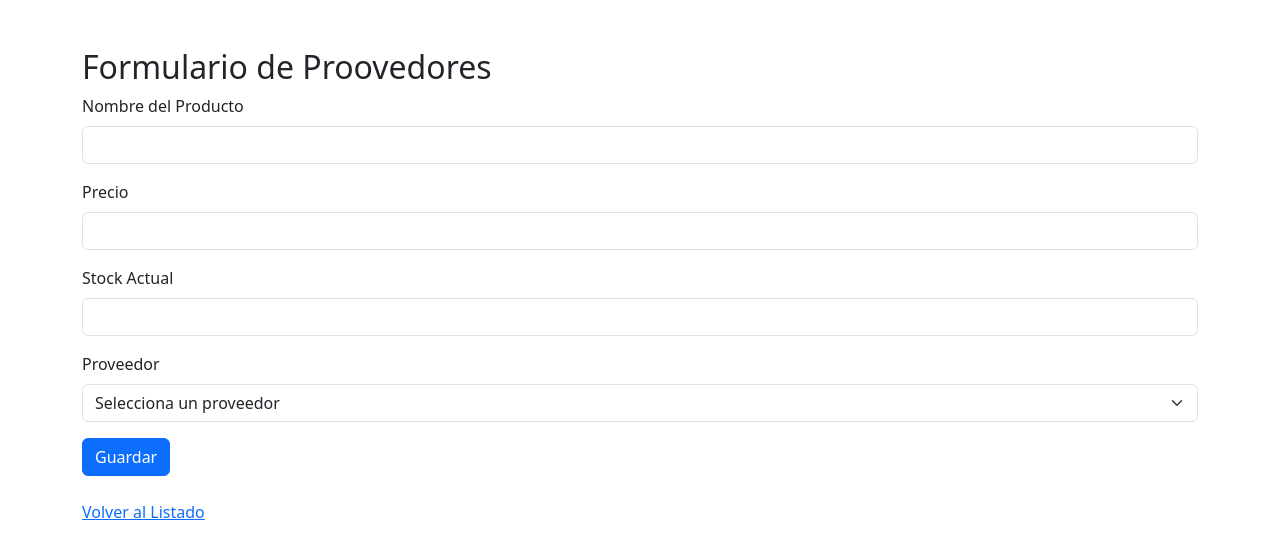
After one commit to JuanLechares/Django-Project, a Django app: page /compra/productosForm in a window 1280 px wide. The commit adds this page. Shown: the top 559 px of the page. Run offline with Django 5.2, Linux system fonts and the light colour scheme.

Commit message:
trabajando en Templates

```diff
--- /dev/null
+++ b/Compra/App/templates/formProductos.html
@@ -0,0 +1,45 @@
+<!DOCTYPE html>
+<html lang="en">
+<head>
+    <meta charset="UTF-8">
+    <meta name="viewport" content="width=device-width, initial-scale=1.0">
+    <title>Compra</title>
+    <link
+        href="https://cdn.jsdelivr.net/npm/bootstrap@5.3.3/dist/css/bootstrap.min.css"
+        rel="stylesheet" integrity="sha384-QWTKZyjpPEjISv5WaRU9OFeRpok6YctnYmDr5pNlyT2bRjXh0JMhjY6hW+ALEwIH"
+        crossorigin="anonymous"
+    >
+</head>
+<body>
+    <div class="container mt-5">
+        <h2>Formulario de Proovedores</h2>
+        <form>
+        <div class="mb-3">
+            <label for="nombreProducto" class="form-label">Nombre del Producto</label>
+            <input type="text" class="form-control" id="nombreProducto" name="nombreProducto" required>
+        </div>
+        <div class="mb-3">
+            <label for="precio" class="form-label">Precio</label>
+            <input type="number" class="form-control" id="precio" name="precio" required>
+        </div>
+        <div class="mb-3">
+            <label for="stockActual" class="form-label">Stock Actual</label>
+            <input type="number" class="form-control" id="stockActual" name="stockActual" required>
+        </div>
+        <div class="mb-3">
+            <label for="proveedor" class="form-label">Proveedor</label>
+            <select class="form-select" id="proveedor" name="proveedor" required>
+                <option value="">Selecciona un proveedor</option>
+                <option value="proveedor1">Proveedor 1</option>
+                <option value="proveedor2">Proveedor 2</option>
+                <option value="proveedor3">Proveedor 3</option>
+            </select>
+        </div>
+        <button type="submit" class="btn btn-primary">Guardar</button>
+    </form>
+        <br>
+        <a href="{% url 'proveedores' %}" >Volver al Listado</a>
+    </div>
+    <script src="https://cdn.jsdelivr.net/npm/bootstrap@5.3.3/dist/js/bootstrap.bundle.min.js" integrity="sha384-YvpcrYf0tY3lHB60NNkmXc5s9fDVZLESaAA55NDzOxhy9GkcIdslK1eN7N6jIeHz" crossorigin="anonymous"></script>
+</body>
+</html>
--- a/Compra/App/urls.py
+++ b/Compra/App/urls.py
@@ -1,8 +1,10 @@
 from django.urls import path
-from .views import Producto
+from .views import Producto, Proveedores, ProductosForm, ProveedoresForm
 from .views import Proveedores
 
 urlpatterns = [
-    path('compra/productos', Producto),
-    path('compra/proveedores', Proveedores),
+    path('compra/productos', Producto, name='productos'),
+    path('compra/productosForm', ProductosForm, name='productos_form'),
+    path('compra/proveedores', Proveedores, name='proveedores'),
+    path('compra/proveedoresForm', ProveedoresForm, name='proveedores_form'),
 ]
--- a/Compra/App/views.py
+++ b/Compra/App/views.py
@@ -11,3 +11,9 @@ def Producto(request):
 
 def Proveedores(request):
     return render(request, "listadoProveedores.html")
+
+def ProductosForm(request):
+    return render(request, "formProductos.html")
+
+def ProveedoresForm(request):
+    return render(request, "formProveedores.html")
```
Also changed, not shown: Compra/App/templates/formProveedores.html (added, +37 -0 lines), Compra/App/templates/listadoProductos.html (+6 -4 lines), Compra/App/templates/listadoProveedores.html (+4 -6 lines).
